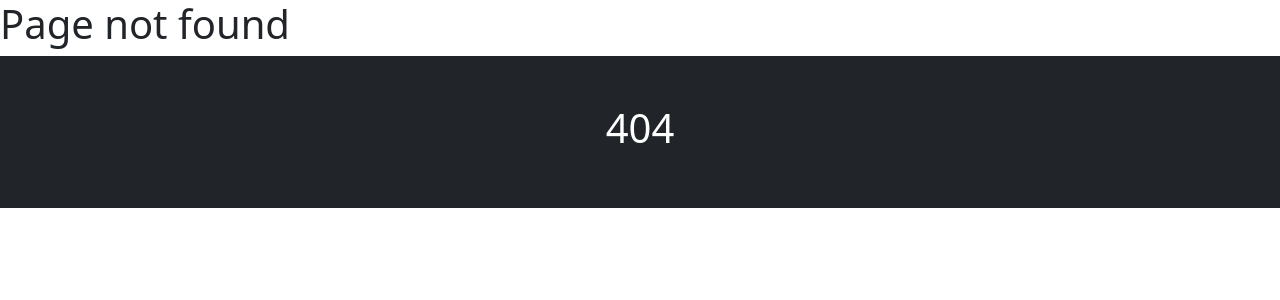
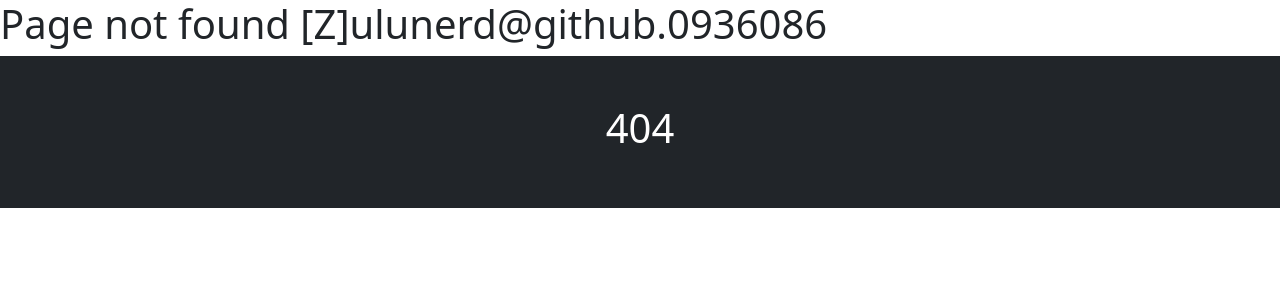
Before and after one commit to busieSA/img_penx, a Flask app: template templates/404.html in a window 1280 px wide. Shown: the top 300 px of the page. Run offline with Flask 2, Linux system fonts and the light colour scheme; the template is opened without the code that fills it, so the values that code supplies are empty.

Commit message:
added comment for testing git push

```diff
--- a/app.py
+++ b/app.py
@@ -59,6 +59,7 @@ def page_not_found(e):
 def page_not_found(e):
     return render_template("500.html", title="page not found"), 500
 
+#yexy takes yes went wrong
 
 
 @app.route('/upload')
--- a/templates/404.html
+++ b/templates/404.html
@@ -22,6 +22,7 @@
   <body>
     <h1>
         Page not found
+        [Z]ulunerd@github.0936086
     </h1>
     <div class="p-5 bg-dark text-white">
         <p class="text-center h1"> 404 </p>
```
